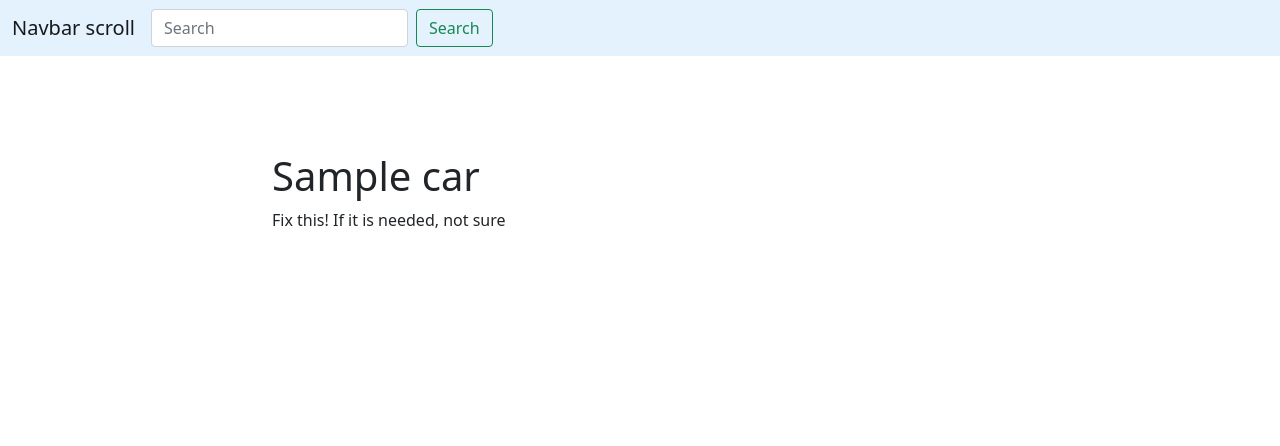
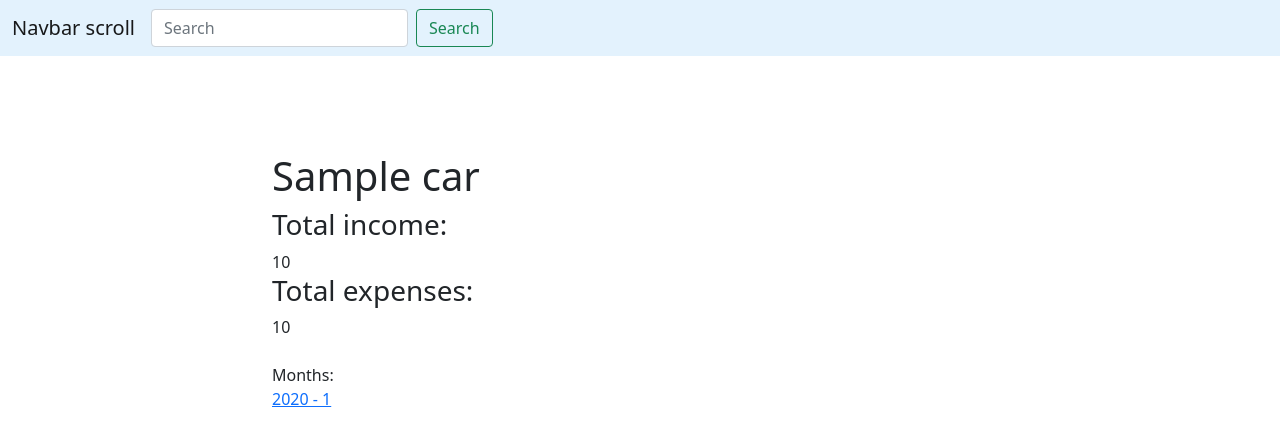
Before and after one commit to stamplevskiyd/learning-django, a Django app: a page that uses CRM-project/Car_Model/cars/templates/cars/car_detail.html in a window 1280 px wide. Shown: the top 446 px of the page. Run offline with Django 4.2, Linux system fonts and the light colour scheme; tables that the repository leaves empty hold one stand-in row (values such as "Sample post"); parts of the project's set-up code (start-up, migrations or seed data) failed here and were passed over.

Commit message:
Some visual improvements for html templates

```diff
--- a/CRM-project/Car_Model/cars/models.py
+++ b/CRM-project/Car_Model/cars/models.py
@@ -38,6 +38,7 @@ class Car(models.Model):
         """Add work day to car and car detail to day object."""
 
         self.work_days.add(day)
+        self.work_months.add(day.month)
         self.total_expenses += expenses
         self.total_income += income
         self.save()
@@ -48,6 +49,8 @@ class Car(models.Model):
         obj.save()
         day.data.add(obj)
         day.save()
+        month = day.month
+        month.data.add(obj)
 
     def count_money(self):
         for day in self.work_days.all():
@@ -61,42 +64,6 @@ class Car(models.Model):
 
     def __str__(self):
         return '{}'.format(self.title)
-
-
-class Month(models.Model):
-    """Month class."""
-
-    slug = models.SlugField(max_length=150, blank=True, unique=True)
-    date = models.DateTimeField(unique=True)
-    total_income = models.IntegerField(default=0)
-    total_expenses = models.IntegerField(default=0)
-    days = models.ManyToManyField('Day', blank=True, related_name='days')
-
-    def get_absolute_url(self):
-        return reverse('month_detail_url', kwargs={'slug': self.slug})
-
-
-    def count_money(self):
-        """Sums all expenses and income from every day in this month."""
-
-        for day in self.days.all():
-            self.total_expenses += day.total_expenses
-            self.total_income += day.total_income
-        self.save()
-
-    def save(self, *args, **kwargs):
-        """Save object."""
-        if not self.id:
-            self.slug = gen_slug(self.date)
-        super().save(*args, **kwargs)
-
-
-def create_default_month():
-    return Month.objects.get_or_create(date='2000-01-01')[0]
-
-
-def get_default_month():
-    return create_default_month().id
 
 
 class CarDailyIncome(models.Model):
@@ -113,6 +80,53 @@ class CarDailyIncome(models.Model):
     def get_title(self):
         car = Car.objects.get(slug__iexact=self.slug)
         return car.title
+
+
+class Month(models.Model):
+    """Month class."""
+
+    slug = models.SlugField(max_length=150, blank=True, unique=True)
+    date = models.DateTimeField(unique=True)
+    total_income = models.IntegerField(default=0)
+    total_expenses = models.IntegerField(default=0)
+    days = models.ManyToManyField('Day', blank=True, related_name='days')
+
+    def get_absolute_url(self):
+        return reverse('month_detail_url', kwargs={'slug': self.slug})
+
+    def count_money(self):
+        """Sums all expenses and income from every day in this month."""
+
+        for day in self.days.all():
+            self.total_expenses += day.total_expenses
+            self.total_income += day.total_income
+        self.save()
+
+    def get_car_statistic(self, car):
+        """Gets statistic for one car for this month."""
+
+        income = 0
+        expenses = 0
+        days = car.work_days.filter(date__year__iexact=self.date.year, date__month__iexact=self.date.month)
+        for day in days:
+            income += day.total_income
+            expenses += day.total_expenses
+        return income, expenses, days
+
+
+    def save(self, *args, **kwargs):
+        """Save object."""
+        if not self.id:
+            self.slug = gen_slug(self.date)
+        super().save(*args, **kwargs)
+
+
+def create_default_month():
+    return Month.objects.get_or_create(date='2000-01-01')[0]
+
+
+def get_default_month():
+    return create_default_month().id
 
 
 class Day(models.Model):
--- a/CRM-project/Car_Model/cars/templates/cars/car_detail.html
+++ b/CRM-project/Car_Model/cars/templates/cars/car_detail.html
@@ -8,7 +8,15 @@
   <h1 class="mt-5">
     {{ car.title }}
   </h1>
-  <p>
-    {{ "Fix this! If it is needed, not sure" }}
+  <h3>Total income:</h3>
+    {{ car.total_income }}<br>
+  <h3>Total expenses:</h3>
+    {{ car.total_expenses }}
+  <p><br>
+    <a>Months:</a><br>
+    {% for month in car.work_months.all %}
+       <a href="{{ month.get_absolute_url }}">{{ month.date.year }} -
+        {{ month.date.month }}</a><br>
+    {% endfor %}
   </p>
 {% endblock %}
```
Also changed, not shown: CRM-project/Car_Model/cars/templates/cars/includes/car_card_template.html (+7 -3 lines), CRM-project/Car_Model/cars/templates/cars/month_detail.html (+11 -5 lines), CRM-project/Car_Model/cars/migrations/0004_carmonthincome_month_data.py (added), CRM-project/Car_Model/cars/migrations/0005_remove_month_data_delete_carmonthincome.py (added).
